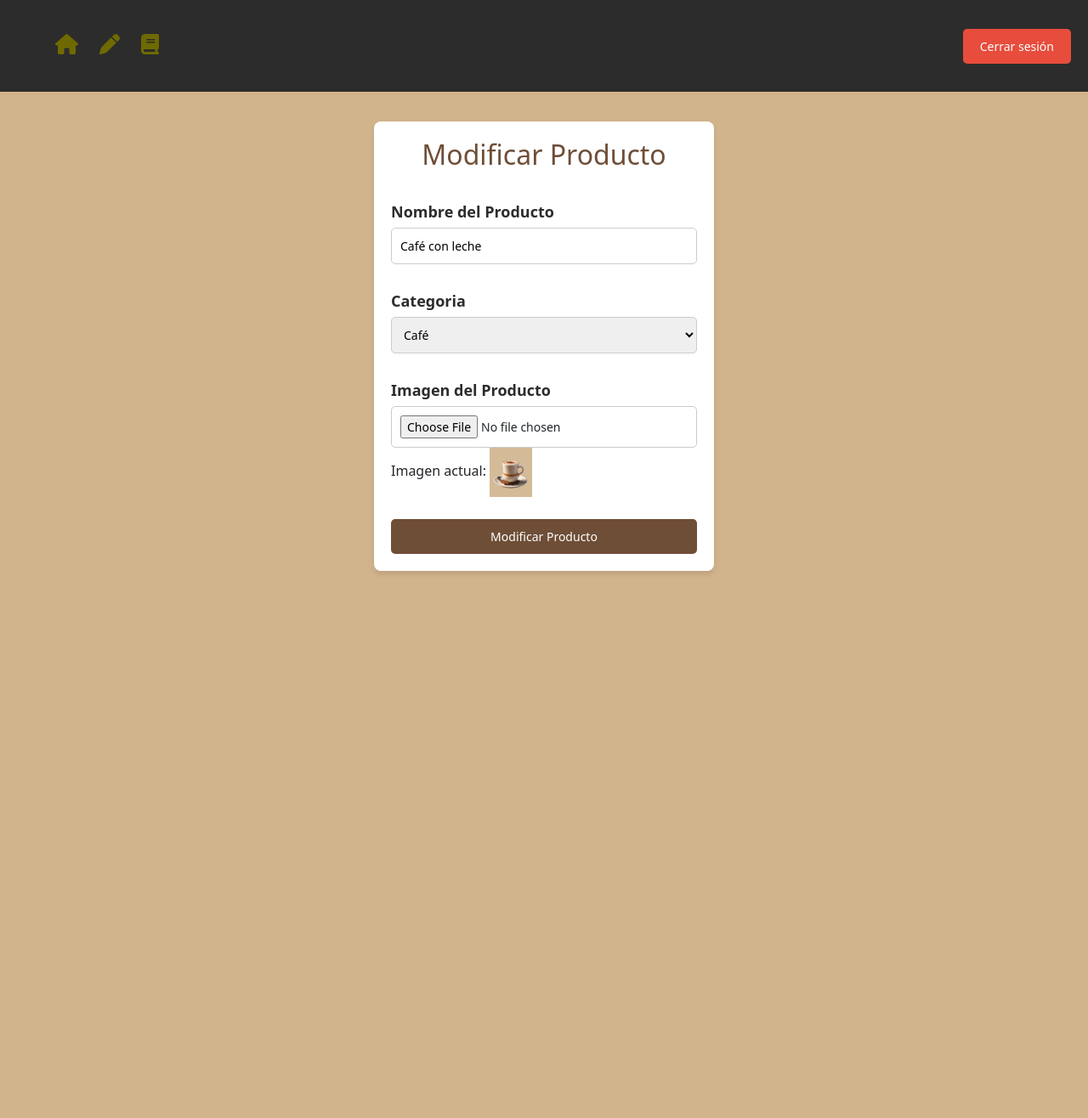
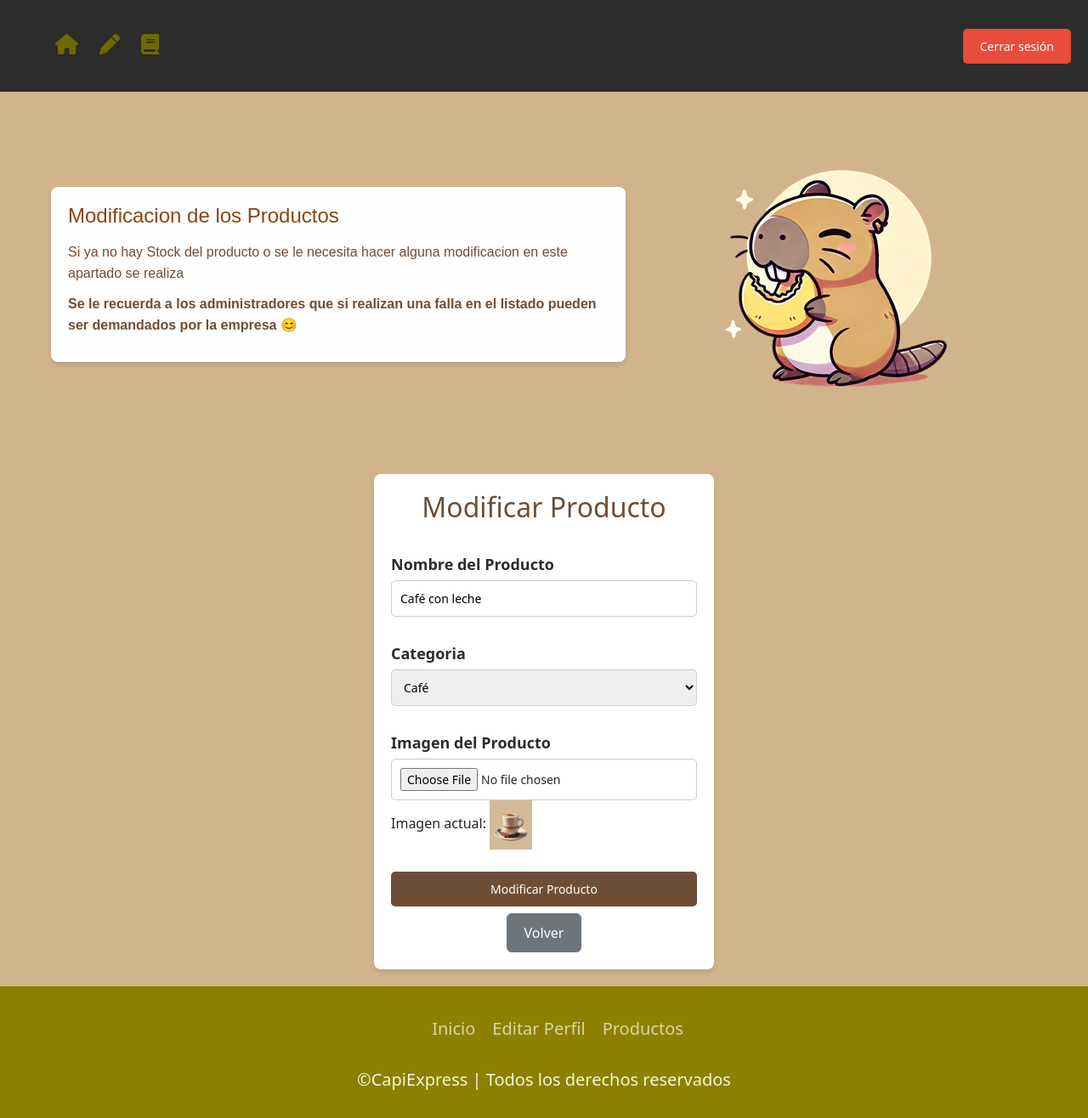
Before and after one commit to Majestic-Pako/CapiExpress, a PHP site: page /Modificar_producto.php?id=1 in a window 1280 px wide. Shown: the whole page at 85% size. Before the commit the page ends 675 px from the top, so only its background shows below. Run offline with PHP 8.4, Linux system fonts and the light colour scheme; a user stored in the database is signed in; data comes from the database, SQL or seed files in the repository; some libraries are stand-ins or nearby versions.

Commit message:
Correcciones
Ya le agregue un footer para los usuarios logueados y les termine el diseño a las condicionales falta la pagina de acceso denegado y agregar algo a la entrada y ya estaria el proyecto por el momento

```diff
--- a/CSS/estilos.css
+++ b/CSS/estilos.css
@@ -1045,6 +1045,17 @@ tr:hover {
     }
 }
 
+.boton-volver {
+    margin-top: 20px;
+    text-align: center;
+    margin-top: 8px;
+}
+
+.boton-volver .btn {
+    padding: 10px 20px;
+    text-decoration: none;
+}
+
 .footer{
     position: relative;
     width: 100%;
--- a/Crud.php
+++ b/Crud.php
@@ -121,6 +121,9 @@ if (isset($_GET['logout'])) {
     </div>
 </div>
 </main>
+    <?php
+        require_once('./layout/footer-login.php');
+    ?>
 <script src="https://cdn.jsdelivr.net/npm/bootstrap@5.3.3/dist/js/bootstrap.bundle.min.js"
 integrity="sha384-YvpcrYf0tY3lHB60NNkmXc5s9fDVZLESaAA55NDzOxhy9GkcIdslK1eN7N6jIeHz" crossorigin="anonymous"></script>
 </body>
--- a/Modificar_producto.php
+++ b/Modificar_producto.php
@@ -34,12 +34,14 @@ if (!$producto) {
     exit();
 }
 
+$errores = [];
+$mensajeExito = "";
+
 if ($_SERVER['REQUEST_METHOD'] === 'POST' && isset($_POST['btnmodificar_producto'])) {
     $nombre = $_POST['nombre'] ?? null;
     $categoria = $_POST['categoria'] ?? null;
     $imagen = $_FILES['imagen'] ?? null;
 
-    $errores = [];
     if (empty($nombre)) $errores[] = "El nombre del producto no puede estar vacío.";
     if (empty($categoria)) $errores[] = "La categoría no puede estar vacía.";
 
@@ -60,19 +62,16 @@ if ($_SERVER['REQUEST_METHOD'] === 'POST' && isset($_POST['btnmodificar_producto
             $sqlUpdate->bindParam(':imagen', $imagenRuta);
             $sqlUpdate->bindParam(':id', $idProducto, PDO::PARAM_INT);
             if ($sqlUpdate->execute()) {
-                echo '<div class="alert alert-success">Producto modificado correctamente.</div>';
+                $mensajeExito = "Producto modificado correctamente.";
             } else {
-                echo '<div class="alert alert-danger">Error al modificar el producto.</div>';
+                $errores[] = "Error al modificar el producto.";
             }
         } catch (Exception $e) {
-            echo '<div class="alert alert-danger">Ocurrió un error: ' . htmlspecialchars($e->getMessage()) . '</div>';
-        }
-    } else {
-        foreach ($errores as $error) {
-            echo '<div class="alert alert-danger">' . htmlspecialchars($error) . '</div>';
+            $errores[] = "Ocurrió un error: " . htmlspecialchars($e->getMessage());
         }
     }
 }
+
 if (isset($_GET['logout'])) {
     session_destroy();
     header('Location: login.php');
@@ -92,11 +91,24 @@ if (isset($_GET['logout'])) {
 </head>
 <body>
     <main>
-    <?php require_once('./layout/header-login.php'); ?>
+        <?php
+            require_once('./layout/header-login.php');
+        ?>
+    <section class="mensaje-crud">
+        <article class="sub-mens-crud">
+            <h1>Modificacion de los Productos</h1>
+            <p>Si ya no hay Stock del producto o se le necesita hacer alguna modificacion en este apartado se realiza</p>
+            <p><strong>Se le recuerda a los administradores que si realizan una falla en el listado pueden ser demandados por la empresa 😊</strong></p>
+        </article>
+        <div class="img-container">
+        <img src="img/Lista.png" alt="Imagen de edición" class="img-mensaje">
+        </div>
+    </section>
     <div class="contenedor-crud">
         <div class="form-crud">
             <h2>Modificar Producto</h2>
             <form method="POST" enctype="multipart/form-data">
+                <!-- Mostrar mensajes de error -->
                 <?php if (!empty($errores)): ?>
                 <div class="alert alert-danger">
                     <?php foreach ($errores as $error): ?>
@@ -104,6 +116,14 @@ if (isset($_GET['logout'])) {
                     <?php endforeach; ?>
                 </div>
                 <?php endif; ?>
+
+                <!-- Mostrar mensaje de éxito -->
+                <?php if (!empty($mensajeExito)): ?>
+                <div class="alert alert-success">
+                    <p><?php echo htmlspecialchars($mensajeExito); ?></p>
+                </div>
+                <?php endif; ?>
+
                 <div class="form-group">
                     <label for="nombre">Nombre del Producto</label>
                     <input type="text" id="nombre" name="nombre" value="<?php echo htmlspecialchars($producto->nombre); ?>" required>
@@ -124,8 +144,14 @@ if (isset($_GET['logout'])) {
                 </div>
                 <button type="submit" name="btnmodificar_producto" value="ok">Modificar Producto</button>
             </form>
+            <div class="boton-volver">
+                <a href="Producto.php" class="btn btn-secondary">Volver</a>
             </div>
-    </div
+        </div>
+    </div>
     </main>
+    <?php
+        require_once('./layout/footer-login.php');
+    ?>
 </body>
 </html>
--- /dev/null
+++ b/layout/footer-login.php
@@ -0,0 +1,14 @@
+<footer class="footer">
+        <ul class="fin">
+            <li class="fin-elem">
+                <a href="Entrada.php" class="fin-icon">Inicio</a>
+            </li>
+            <li class="fin-elem">
+                <a href="Crud.php" class="fin-icon">Editar Perfil</a>
+            </li>
+            <li class="fin-elem">
+                <a href="Producto.php" class="fin-icon">Productos</a>
+            </li>
+        </ul>
+        <p class="text">&copy;CapiExpress | Todos los derechos reservados </p>
+    </footer>
--- a/layout/footer.php
+++ b/layout/footer.php
@@ -18,13 +18,13 @@
         </ul>
         <ul class="fin">
             <li class="fin-elem">
-                <a href="index.php" class="fin-icon">Inicio</a>
+                <a href="Index.php" class="fin-icon">Inicio</a>
             </li>
             <li class="fin-elem">
                 <a href="Menu.php" class="fin-icon">Menu</a>
             </li>
             <li class="fin-elem">
-                <a href="#" class="fin-icon">Sobre nosotros</a>
+                <a href="Historia.php" class="fin-icon">Sobre nosotros</a>
             </li>
             <li class="fin-elem">
                 <a href="Formulario.php" class="fin-icon">Unete</a>
```
Also changed, not shown: Entrada.php (+7 -2 lines), Modificar.php (+16 -1 lines), Producto.php (+6 -1 lines). Lines whose indentation alone changed are shown as unchanged.
